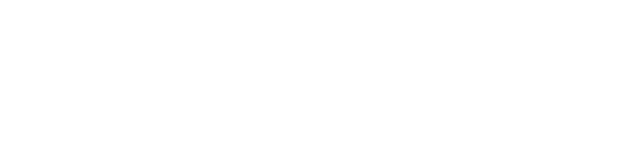
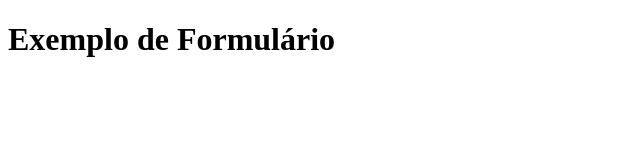
Before and after one commit to franciscojrlopes/HTML-CSS, a plain HTML site: page Exercícios/Ex025/form006.html in a window 1280 px wide. Shown: the whole page, without its empty margins (0-640 px from the left). Drawn offline with Linux system fonts and the light colour scheme.

Commit message:
Update form006.html

```diff
--- a/Exercícios/Ex025/form006.html
+++ b/Exercícios/Ex025/form006.html
@@ -6,6 +6,6 @@
     <title>Color range e file</title>
 </head>
 <body>
-
+    <h1>Exemplo de Formulário</h1>
 </body>
 </html>
```
